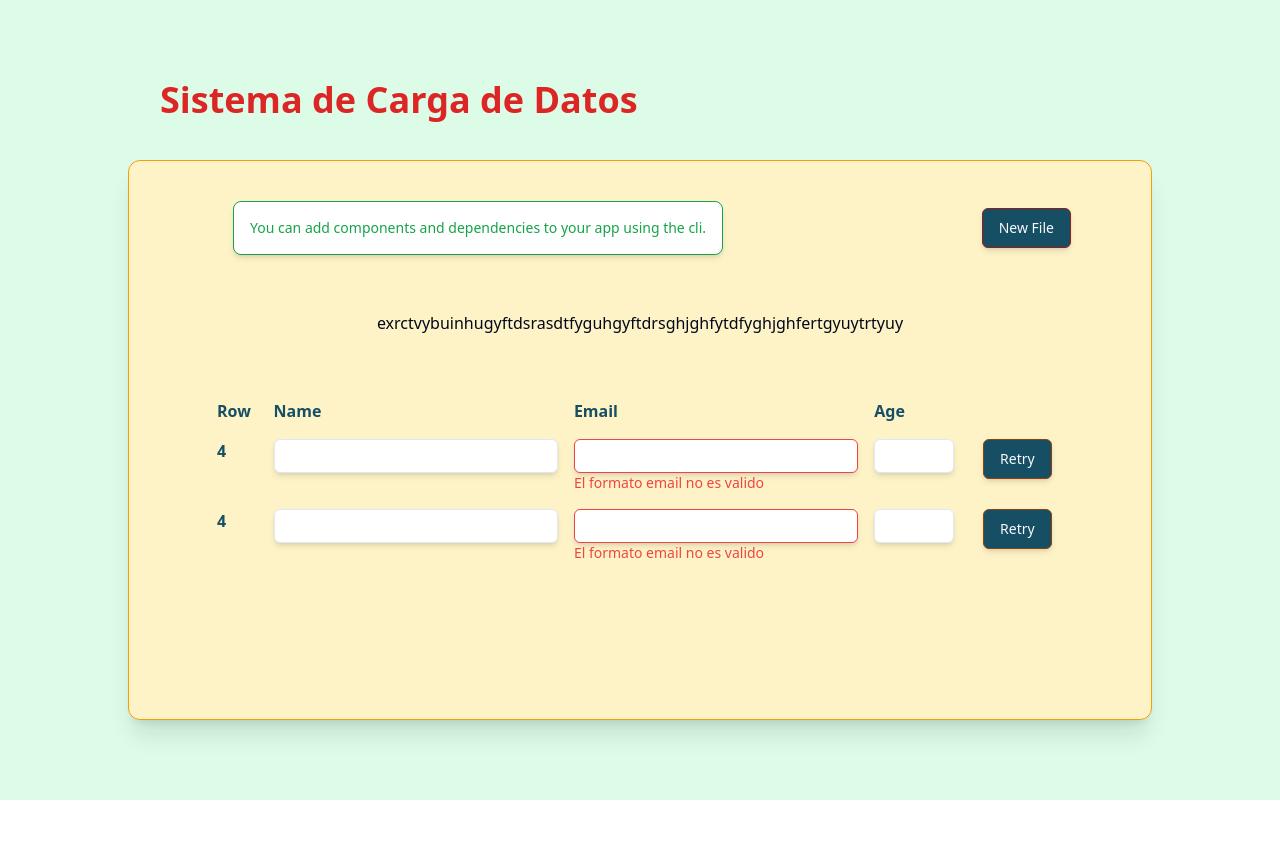
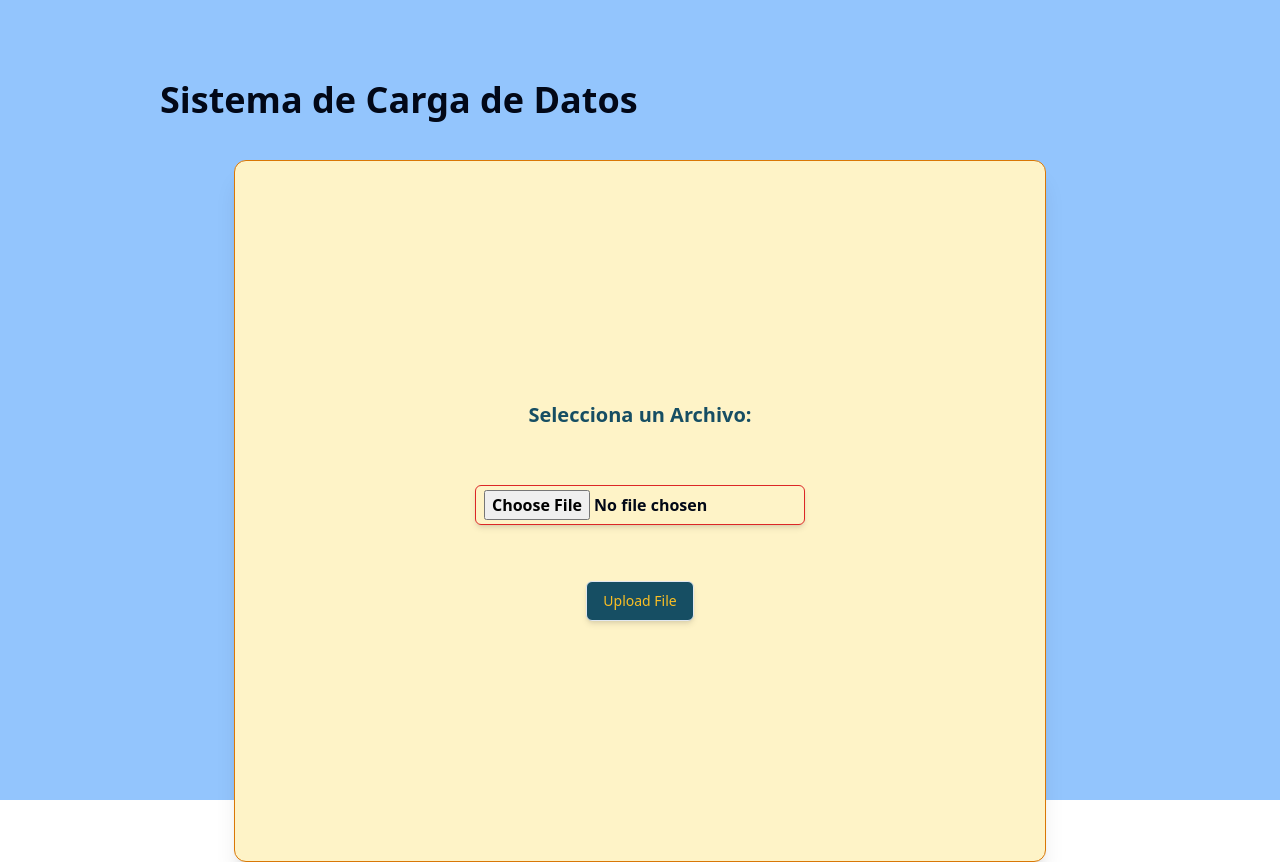
Before and after one commit to KAIROHERRERA97/Proyect-Challenge, a React (Vite) app: page / in a window 1280 px wide. Before the commit the page ends 800 px from the top, so only its background shows below. Built offline with nearby package versions, Linux system fonts and the light colour scheme.

Commit message:
add: function handlesubmit

```diff
--- a/src/components/elements/detail.element.tsx
+++ b/src/components/elements/detail.element.tsx
@@ -1,19 +1,56 @@
 import { Button } from "../ui/button";
 import { Alert, AlertDescription } from "@/components/ui/alert";
+import { useToast } from "../ui/use-toast";
+import { useState } from "react";
 
-function DetailElement() {
+function DetailElement({ setSection }: { setSection: any }) {
+  const { toast } = useToast();
+
+  function handleChange() {
+    toast({
+      description: "Redirigiendo... ⌛",
+      duration: 1000,
+    });
+    setTimeout(() => {
+      setSection("upload");
+    }, 1000);
+  }
+
+  function showToast() {
+    toast({
+      variant: "destructive",
+      title: "Error",
+      description: "Información brindada no válida ✖️",
+      duration: 1000,
+    });
+  }
+
+  const [showInfo, setShowInfo] = useState(true);
+
   return (
     <div className=" mx-10 border bg-amber-100 border-amber-500 shadow-xl rounded-xl flex flex-col gap-14 items-center w-[80%] h-[70%] mt-10 pt-10 pl-20 pr-20">
       <header className="flex w-full justify-between items-center gap-[30%]">
         <div className="w-full flex justify-end">
+          {showInfo ? (
             <Alert className="w-fit text-md border-green-600 text-green-600 shadow-md">
               <AlertDescription>
-              You can add components and dependencies to your app using the cli.
+                You can add components and dependencies to your app using the
+                cli.
+                <span onClick={(e) => setShowInfo(false)} role="button">
+                  {" "}
+                  ❎{" "}
+                </span>
               </AlertDescription>
             </Alert>
+          ) : (
+            ""
+          )}
         </div>
         <div>
-          <Button className="bg-cyan-900 border border-red-800 shadow-md">
+          <Button
+            className="bg-cyan-900 border shadow-md  text-amber-400 border-cyan-900"
+            onClick={handleChange}
+          >
             New File
           </Button>
         </div>
@@ -24,6 +61,7 @@ function DetailElement() {
         </h4>
       </div>
       <table className="w-full" cellPadding={8}>
+        <thead>
           <tr>
             <td className="font-semibold text-cyan-900">Row</td>
             <td className="font-semibold text-cyan-900">Name</td>
@@ -31,8 +69,12 @@ function DetailElement() {
             <td className="font-semibold text-cyan-900">Age</td>
             <td></td>
           </tr>
+        </thead>
+        <tbody>
           <tr>
-          <td valign="top" className="font-semibold text-cyan-900">4</td>
+            <td valign="top" className="font-semibold text-cyan-900">
+              4
+            </td>
             <td valign="top">
               <input
                 className="w-full px-2 py-1 rounded-md border outline-none shadow-md"
@@ -57,13 +99,18 @@ function DetailElement() {
               />
             </td>
             <td valign="top">
-            <Button className="bg-cyan-900 border border-amber-800 shadow-md"
-            // onClick={showToast}
-            >Retry</Button>
+              <Button
+                className="bg-cyan-900 border border-cyan-900 text-amber-400 shadow-md"
+                onClick={showToast}
+              >
+                Retry
+              </Button>
             </td>
           </tr>
           <tr>
-          <td valign="top" className="font-semibold text-cyan-900">4</td>
+            <td valign="top" className="font-semibold text-cyan-900">
+              4
+            </td>
             <td valign="top">
               <input
                 className="w-full px-2 py-1 rounded-md border outline-none shadow-md"
@@ -88,11 +135,15 @@ function DetailElement() {
               />
             </td>
             <td valign="top">
-            <Button className="bg-cyan-900 border border-amber-800 shadow-md"
-            // onClick={showToast}
-            >Retry</Button>
+              <Button
+                className="bg-cyan-900 border   text-amber-400 shadow-md border-cyan-900"
+                onClick={showToast}
+              >
+                Retry
+              </Button>
             </td>
           </tr>
+        </tbody>
       </table>
     </div>
   );
--- a/src/components/elements/form.element.tsx
+++ b/src/components/elements/form.element.tsx
@@ -1,14 +1,54 @@
-import React from 'react'
-import { Button } from '../ui/button'
+import { useState } from "react";
+import { Button } from "../ui/button";
+import { useToast } from "../ui/use-toast";
 
-function FormElement() {
+function FormElement({ setSection }: { setSection: any }) {
+  const [file, setFile] = useState(true);
+
+  const { toast } = useToast();
+
+  function handleSubmit(setFile: boolean) {
+    if (setFile) {
+      toast({
+        title: "Cargando...",
+        description: "Estamos validando el archivo 🗃️",
+        duration: 2000,
+      });
+      setTimeout(() => {
+        setSection("detail");
+      }, 2000);
+    } else {
+      toast({
+        variant: "destructive",
+        title: "Hey !",
+        description: "Primero selecciona un archivo 📂",
+        duration: 2000,
+      });
+      setTimeout(() => {
+        setSection("upload");
+      }, 2000);
+    }
+  }
+
   return (
-    <div className=' mx-10 border bg-amber-100 border-amber-600 shadow-xl rounded-xl flex flex-col gap-14 items-center p-60 mt-10'>
-      <label htmlFor='' className='font-bold text-xl text-cyan-900'> Selecciona un Archivo:</label>
-      <input type='file' className="px-2 py-1 border rounded-md border-red-600 outline-none shadow-md font-semibold"/>
-      <Button className="bg-cyan-900 border border-red-600 shadow-md">Upload File</Button>
+    <div className=" mx-10 border bg-amber-100 border-amber-600 shadow-xl rounded-xl flex flex-col gap-14 items-center p-60 mt-10">
+      <label htmlFor="" className="font-bold text-xl text-cyan-900">
+        Selecciona un Archivo:
+      </label>
+      <input
+        onChange={(e: any) => setFile(e.target.files[0])}
+        accept=".xlsx, .csv"
+        type="file"
+        className="px-2 py-1 border rounded-md border-red-600 outline-none shadow-md font-semibold"
+      />
+      <Button
+        className="bg-cyan-900 border  text-amber-400 border-cyan-9000 shadow-md"
+        onClick={handleSubmit}
+      >
+        Upload File
+      </Button>
     </div>
-  )
+  );
 }
 
-export default FormElement
+export default FormElement;
--- a/src/components/pages/index.page.tsx
+++ b/src/components/pages/index.page.tsx
@@ -3,29 +3,29 @@ import FormElement from "../elements/form.element";
 import DetailElement from "../elements/detail.element";
 
 function IndexPage() {
-  const [section, setSection] = useState("detail");
+  const [section, setSection] = useState("upload");
 
   if (section === "upload") {
     return (
-      <div className="w-full h-svh flex flex-col bg-green-100 items-center">
+      <div className="w-full h-svh flex flex-col bg-blue-300 items-center">
         <h1
           className=" text-4xl font-bold
-      text-red-600 mt-20 text-left px-40 w-full"
+          text-cyan-1000 mt-20 text-left px-40 w-full"
         >
           Sistema de Carga de Datos
         </h1>
-        <FormElement></FormElement>
+        <FormElement setSection={setSection}></FormElement>
       </div>
     );
   } else if (section === "detail") {
-    return ( <div className="w-full h-svh flex flex-col bg-green-100 items-center">
+    return ( <div className="w-full h-svh flex flex-col bg-blue-300 items-center">
               <h1
           className=" text-4xl font-bold
-      text-red-600 mt-20 text-left px-40 w-full"
+      text-cyan-1000 mt-20 text-left px-40 w-full"
         >
           Sistema de Carga de Datos
         </h1>
-        <DetailElement></DetailElement>
+        <DetailElement setSection={setSection}></DetailElement>
       </div>)
   }
 }
--- a/src/components/pages/login.page.tsx
+++ b/src/components/pages/login.page.tsx
@@ -22,11 +22,13 @@ function LoginPage() {
         variant: "destructive",
         title: "OH!🤯",
         description: "Error en la autenticación.",
+        duration: 2000,
       });
     } else {
       toast({
         title: "OK!🫡",
         description: "Autenticación correcta, redirigiendo...",
+        duration: 2000,
       });
 
       setTimeout(() => {
@@ -44,11 +46,11 @@ function LoginPage() {
   }
 
   return (
-    <div className="w-full h-svh flex justify-center bg-green-100">
+    <div className="w-full h-svh flex justify-center bg-blue-300">
       <div className="mt-40">
         <h1
           className=" text-3xl font-bold
-      text-red-600"
+      text-cyan-1000"
         >
           Sistema de Carga de Datos
         </h1>
@@ -105,7 +107,7 @@ function LoginPage() {
                   <Button
                     type="submit"
                     disabled={isSubmitting}
-                    className="bg-cyan-900 border border-amber-600 text-amber-400 shadow-md"
+                    className="bg-cyan-900 border border-cyan-900 text-amber-400 shadow-md"
                   >
                     Login
                   </Button>
```
Lines whose indentation alone changed are shown as unchanged.
